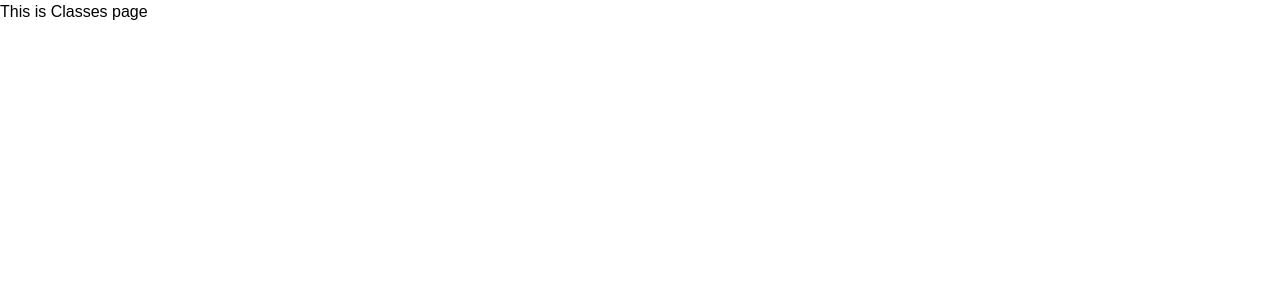
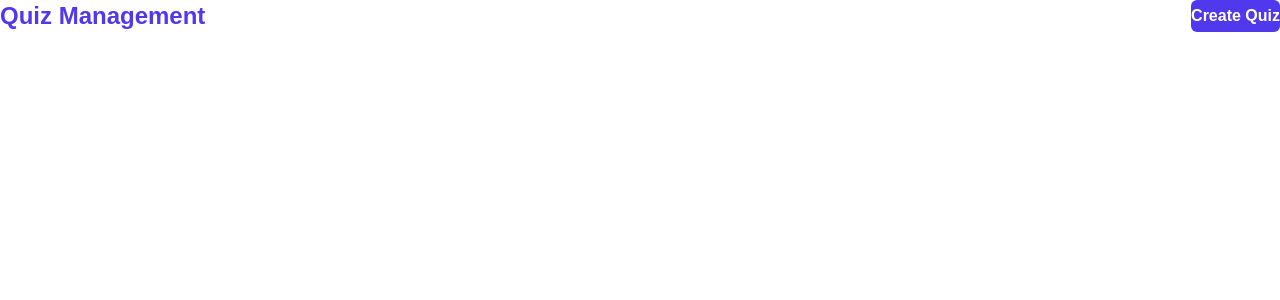
Before and after one commit to randiranirman/Learning-Management-System, a React (Vite) app in the folder frontend/: page /teacher in a window 1280 px wide. Shown: the top 300 px of the page. Built offline with nearby package versions, Linux system fonts and the light colour scheme.

Commit message:
created quiz creation page

```diff
--- a/frontend/src/App.jsx
+++ b/frontend/src/App.jsx
@@ -7,8 +7,9 @@ import ManageAssignments from "./roles/admin/AdminPages/ManageAssignments";
 import ManageCourses from "./roles/admin/AdminPages/ManageCourses";
 import Analytics from "./roles/admin/AdminPages/Analytics";
 import Settings from "./roles/admin/AdminPages/Settings";
-import MyCourses from "./roles/teacher/TeacherPages/Classes";
 import StudentDashboard from "./roles/student/StudentPages/StudentDashboard";
+import QuizManagement from "./roles/teacher/TeacherPages/QuizManagement";
+import QuizCreation from "./roles/teacher/TeacherPages/QuizCreation";
 
 const App = () => {
   return (
@@ -25,7 +26,8 @@ const App = () => {
         <Route path="settings" element={<Settings />} />
       </Route>
 
-      <Route path="/teacher" element={<MyCourses />} />
+      <Route path="/teacher" element={<QuizManagement/>} />
+      <Route path="/teacher/quiz" element={<QuizCreation />} />
 
 
       <Route path="/student/dashboard" element={<StudentDashboard />} />
--- /dev/null
+++ b/frontend/src/roles/teacher/TeacherPages/QuizCreation.jsx
@@ -0,0 +1,13 @@
+const QuizCreation = () => {
+
+  return (
+
+
+    <>
+            <h1>This is the quiz creation page </h1>
+
+    </>
+  )
+}
+
+export default QuizCreation
--- /dev/null
+++ b/frontend/src/roles/teacher/TeacherPages/QuizManagement.jsx
@@ -0,0 +1,21 @@
+import { QrCode } from "lucide-react"
+import { useNavigate } from "react-router-dom";
+
+const QuizManagement = () => {
+
+  const navigate = useNavigate();
+
+  return (
+
+
+    <>
+        <div className="flex justify-between ">
+          <h1 className='font-semibold text-primary text-2xl'>Quiz Management</h1>
+          <button onClick={() => navigate("/teacher/quiz")} className='font-semibold bg-primary px-2 py-4 text-white rounded-md :hover-scale-110 cursor-pointer'> Create Quiz </button>
+        </div>
+
+    </>
+  )
+}
+
+export default QuizManagement;
```
